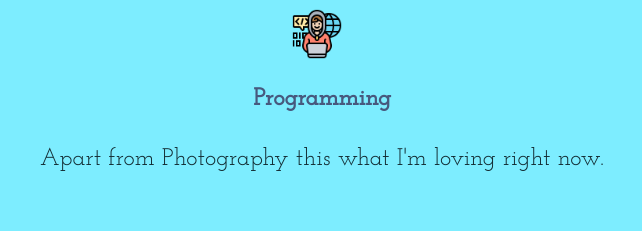
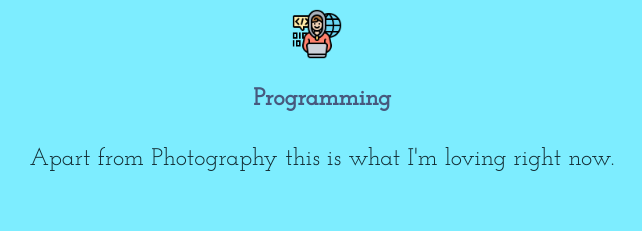
Before and after one commit to MayurMadhwani/My-Webpage, a plain HTML site: page index.html in a window 1280 px wide. Shown: the part 1920-2151 px from the top of the page, without its empty margins (318-960 px from the left). Drawn offline with Linux system fonts and the light colour scheme.

Commit message:
Update index.html

```diff
--- a/index.html
+++ b/index.html
@@ -56,7 +56,7 @@
 
             <img class="photo2" src="images/programing.png" alt="">
             <h3>Programming</h3>
-            <p>Apart from Photography this what I'm loving right now.</p>
+            <p>Apart from Photography this is what I'm loving right now.</p>
 
           </div>
 
```
